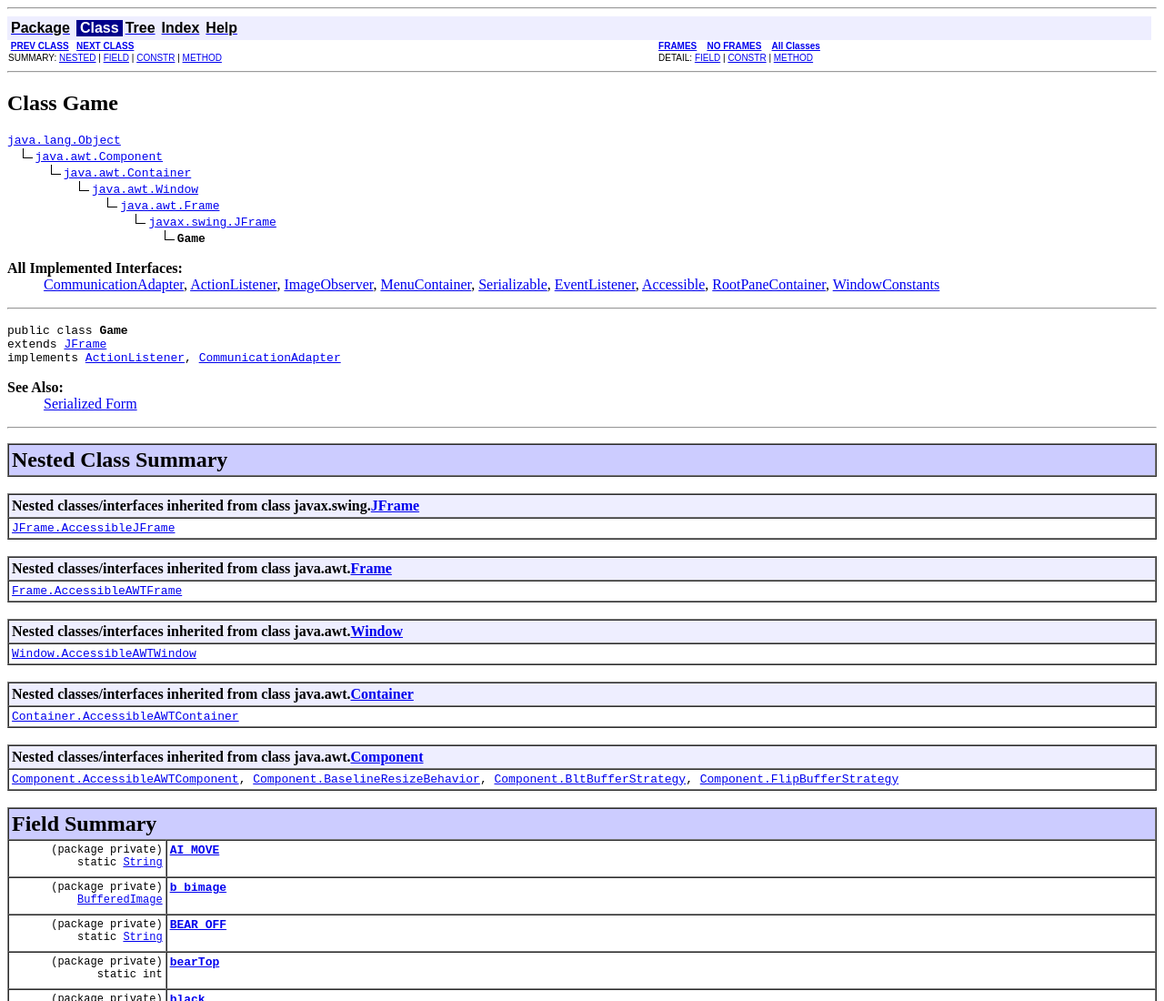
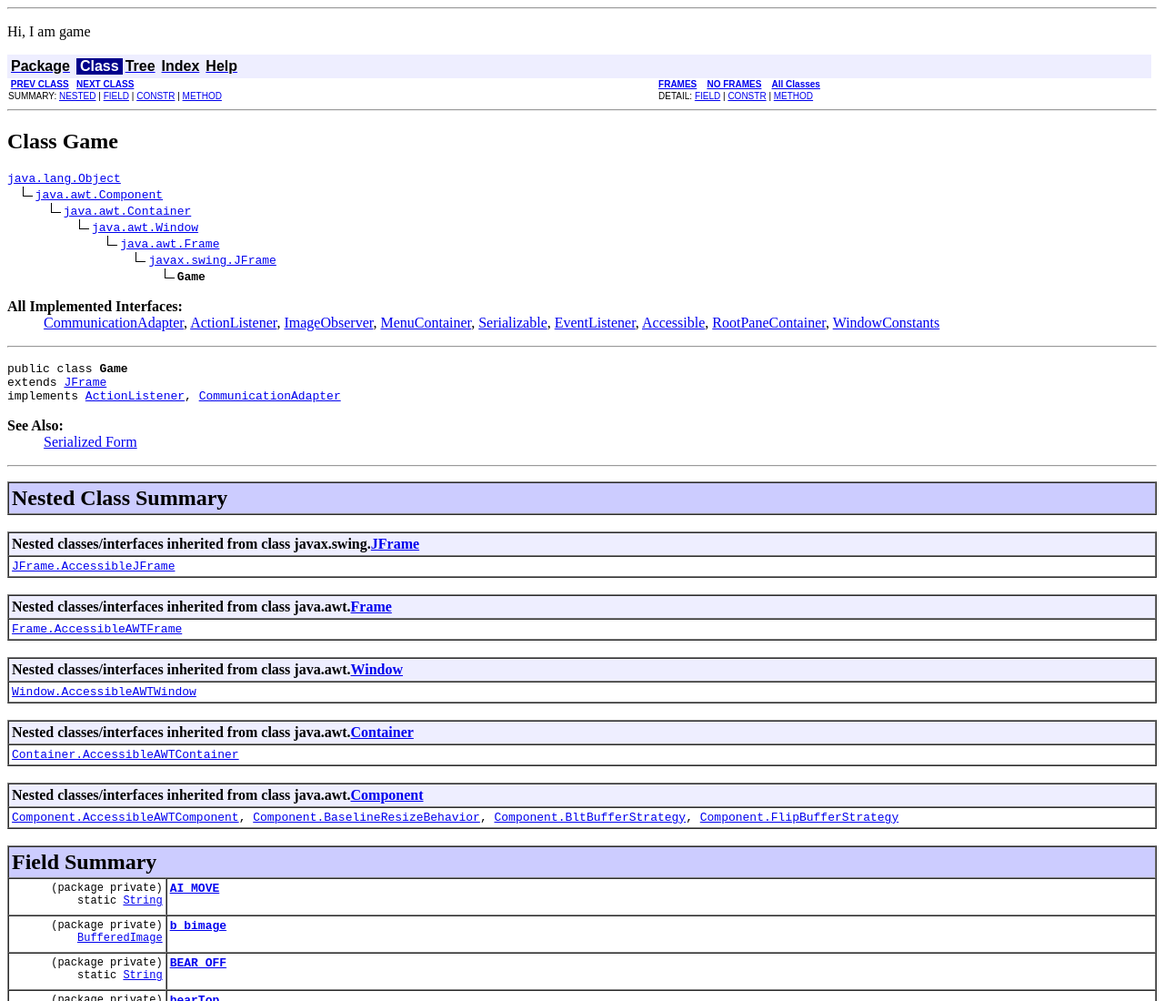
Before and after one commit to mroam/backgammon, a plain HTML site: page gh-pages/Game.html in a window 1280 px wide. Shown: the top 1100 px of the page at 91% size. Drawn offline with Linux system fonts and the light colour scheme.

Commit message:
twiddled Game.html
to see if changes to gh-pages web files are percolating onto github

```diff
--- a/gh-pages/Game.html
+++ b/gh-pages/Game.html
@@ -27,7 +27,7 @@ function windowTitle()
 
 <BODY BGCOLOR="white" onload="windowTitle();">
 <HR>
-
+<p>Hi, I am game</p>
 
 <!-- ========= START OF TOP NAVBAR ======= -->
 <A NAME="navbar_top"><!-- --></A>
```
